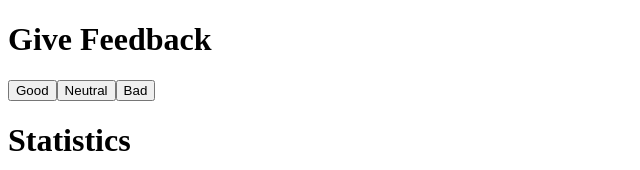
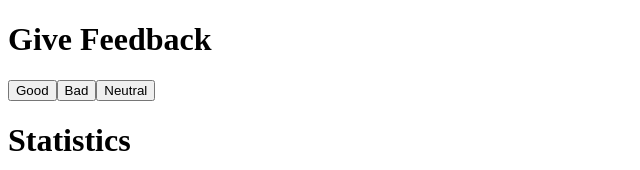
Before and after one commit to soumyadipsaha/fso, a React (Vite) app in the folder part1/unicafe/: page / in a window 1280 px wide. Shown: the top 170 px of the page, without its empty margins (0-640 px from the left). Built offline with nearby package versions, Linux system fonts and the light colour scheme.

Commit message:
1.10 added Button component

```diff
--- a/part1/unicafe/src/App.jsx
+++ b/part1/unicafe/src/App.jsx
@@ -5,6 +5,24 @@ const App = () => {
   const [good, setGood] = useState(0)
   const [neutral, setNeutral] = useState(0)
   const [bad, setBad] = useState(0)
+
+  const setGoodSetter = ()=>{
+    setGood (good+1)
+  }
+   const setBadSetter = ()=>{
+    setBad (bad+1)
+  }
+   const setNeutralSetter = ()=>{
+    setNeutral (neutral+1)
+  }
+
+ const Button = ({ handleClick, text }) => {
+  return (
+    <>
+      <button onClick={handleClick}>{text}</button>
+    </>
+  )
+}
 
 
 
@@ -31,9 +49,9 @@ const App = () => {
   return (
     <>
       <h1>Give Feedback</h1>
-      <button onClick={()=>setGood(good+1)}>Good</button>
-      <button onClick ={()=>setNeutral(neutral+1)} >Neutral</button>
-      <button onClick = {()=> setBad(bad+1)}>Bad</button>
+      <Button handleClick={setGoodSetter} text="Good" />
+     <Button handleClick={setBadSetter} text="Bad" />
+     <Button handleClick={setNeutralSetter} text="Neutral" />
       <Statistics
         good = {good}
         bad = {bad}
```
